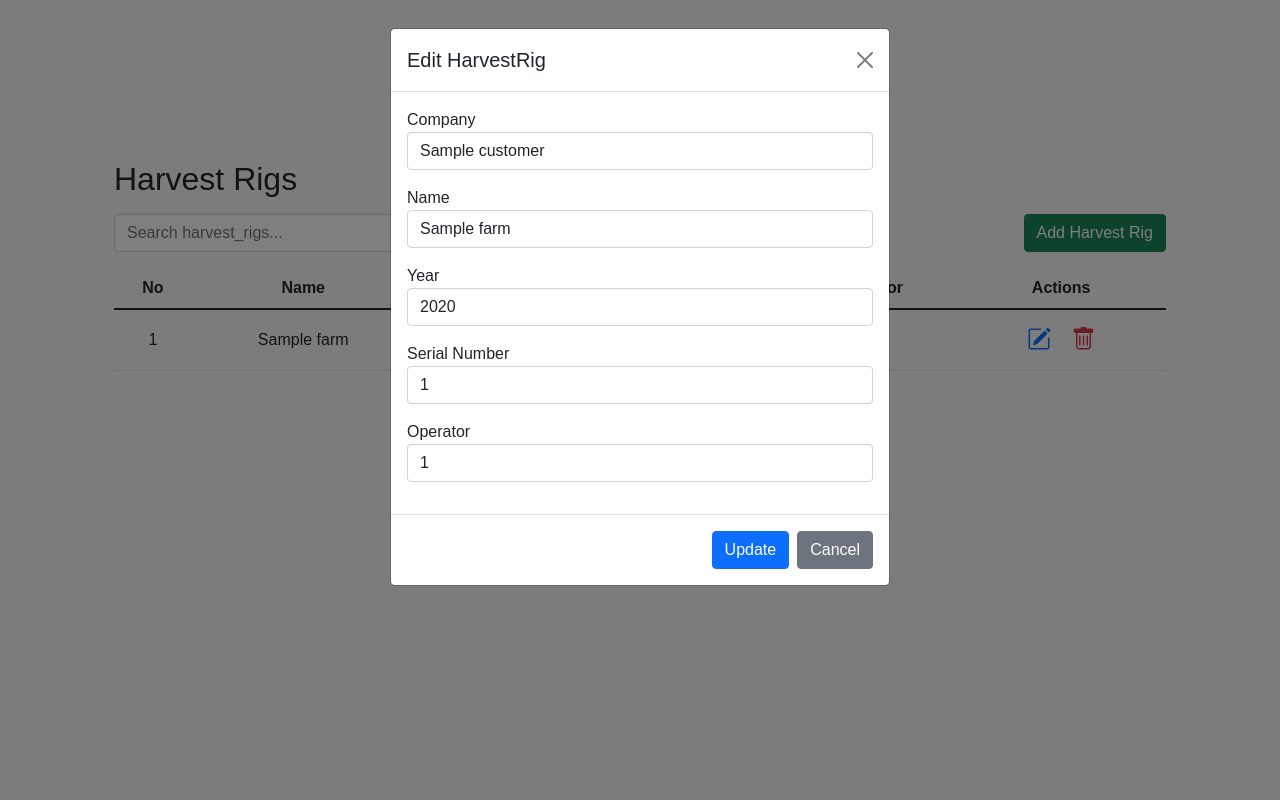
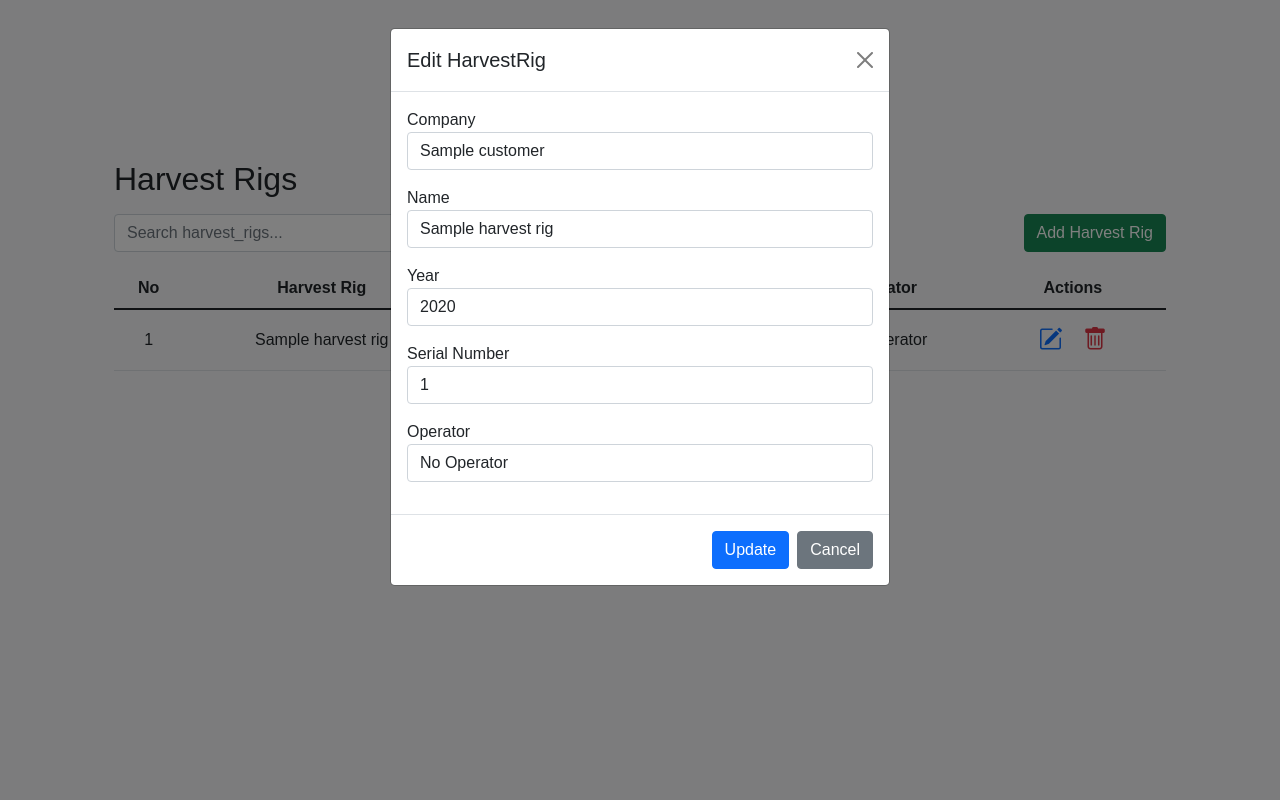
Before and after one commit to jackleonard0102/flask-harvest, a Flask app: template app/templates/auth/harvest_rig.html in a window 1280 px wide, after a click that opens the changed part. Run offline with Flask 3, Linux system fonts and the light colour scheme; the template is opened without the code that fills it: most values are stand-ins (such as "Sample title", 1, 10 or a date in 2020); parts of the project's set-up code (start-up, migrations or seed data) failed here and were passed over; some libraries are stand-ins or nearby versions.

Commit message:
auth harvest rig page add and edit modal fixed

```diff
--- a/app/templates/auth/harvest_rig.html
+++ b/app/templates/auth/harvest_rig.html
@@ -22,7 +22,7 @@
     <thead class="thead-dark">
       <tr>
         <th class="text-center">No</th>
-        <th class="text-center">Name</th>
+        <th class="text-center">Harvest Rig</th>
         <th class="text-center">Year</th>
         <th class="text-center">Serial Number</th>
         <th class="text-center">Operator</th>
@@ -30,13 +30,13 @@
       </tr>
     </thead>
     <tbody id="harvest_rigTableBody">
-      {% for harvest_rig in children_1 %}
+      {% for harvest_rig in harvest_rigs %}
       <tr>
         <td class="text-center align-middle">{{ loop.index }}</td>
         <td class="text-center align-middle">{{ harvest_rig.name }}</td>
         <td class="text-center align-middle">{{ harvest_rig.year }}</td>
         <td class="text-center align-middle">{{ harvest_rig.serial_number }}</td>
-        <td class="text-center align-middle">{{ harvest_rig.current_operator_id }}</td>
+        <td class="text-center align-middle">{{ operator_map.get(harvest_rig.current_operator_id, 'No Operator') }}</td>
         <td class="text-center align-middle">
           <button
             class="btn btn-sm"
@@ -90,7 +90,7 @@
                     id="company{{ harvest_rig.id }}"
                     name="company_id"
                   >
-                    {% for customer in children_2 %}
+                    {% for customer in companies %}
                     <option value="{{ customer.id }}" {% if customer.id == harvest_rig.company_id %}selected{% endif %}>
                       {{ customer.name }}
                     </option>
@@ -129,13 +129,14 @@
                 </div>
                 <div class="form-group mb-3">
                   <label for="operator{{ harvest_rig.id }}">Operator</label>
-                  <input
-                    type="operator"
-                    class="form-control"
-                    id="operator{{ harvest_rig.id }}"
-                    name="operator"
-                    value="{{ harvest_rig.current_operator_id }}"
-                  />
+                  <select class="form-control" id="operator{{ harvest_rig.id }}" name="operator">
+                    <option value="">No Operator</option>
+                    {% for operator in operators %}
+                    <option value="{{ operator.id }}" {% if operator.id == harvest_rig.current_operator_id %}selected{% endif %}>
+                      {{ operator.name }}
+                    </option>
+                    {% endfor %}
+                  </select>
                 </div>
               </div>
               <div class="modal-footer">
@@ -229,7 +230,7 @@
                 id="company"
                 name="company_id"
               >
-                {% for customer in children_2 %}
+                {% for customer in companies %}
                 <option value="{{ customer.id }}">{{ customer.name }}</option>
                 {% endfor %}
               </select>
@@ -263,12 +264,10 @@
             </div>
             <div class="form-group mb-3">
               <label for="operator">Operator</label>
-              <input
-                type="operator"
-                class="form-control"
-                id="operator"
-                name="operator"
-              />
+              <select class="form-control" id="operator" name="operator">
+                <option value="">No Operator</option>
+                <!-- Options will be populated by JavaScript -->
+              </select>
             </div>
           </div>
           <div class="modal-footer">
@@ -300,4 +299,41 @@
     });
   });
 </script>
+
+<script>
+  const operators = {{ operators|tojson }};
+
+  function populateOperators(companyIdElementId, operatorIdElementId) {
+    const companyId = document.getElementById(companyIdElementId).value;
+    const operatorSelect = document.getElementById(operatorIdElementId);
+
+    // Clear existing options
+    operatorSelect.innerHTML = '';
+
+    // Add empty default option
+    const defaultOption = document.createElement('option');
+    defaultOption.value = '';
+    defaultOption.textContent = 'No Operator';
+    operatorSelect.appendChild(defaultOption);
+
+    // Filter operators by company ID and create new options
+    operators.filter(operator => operator.company_id == companyId)
+      .forEach(operator => {
+        const option = document.createElement('option');
+        option.value = operator.id;
+        option.textContent = operator.name;
+        operatorSelect.appendChild(option);
+      });
+  }
+
+
+  // Initialize operator dropdowns for add modal
+  populateOperators('company', 'operator');
+
+  // Initialize operator dropdowns for edit modals
+  document.querySelectorAll('[id^=company]').forEach(selectElement => {
+    const harvest_rigId = selectElement.id.replace('company', '');
+    populateOperators(`company${harvest_rigId}`, `operator${harvest_rigId}`);
+  });
+</script>
 {% endblock %}
```
Also changed, not shown: app/routes/auth/harvest_rig.py (+13 -5 lines).
